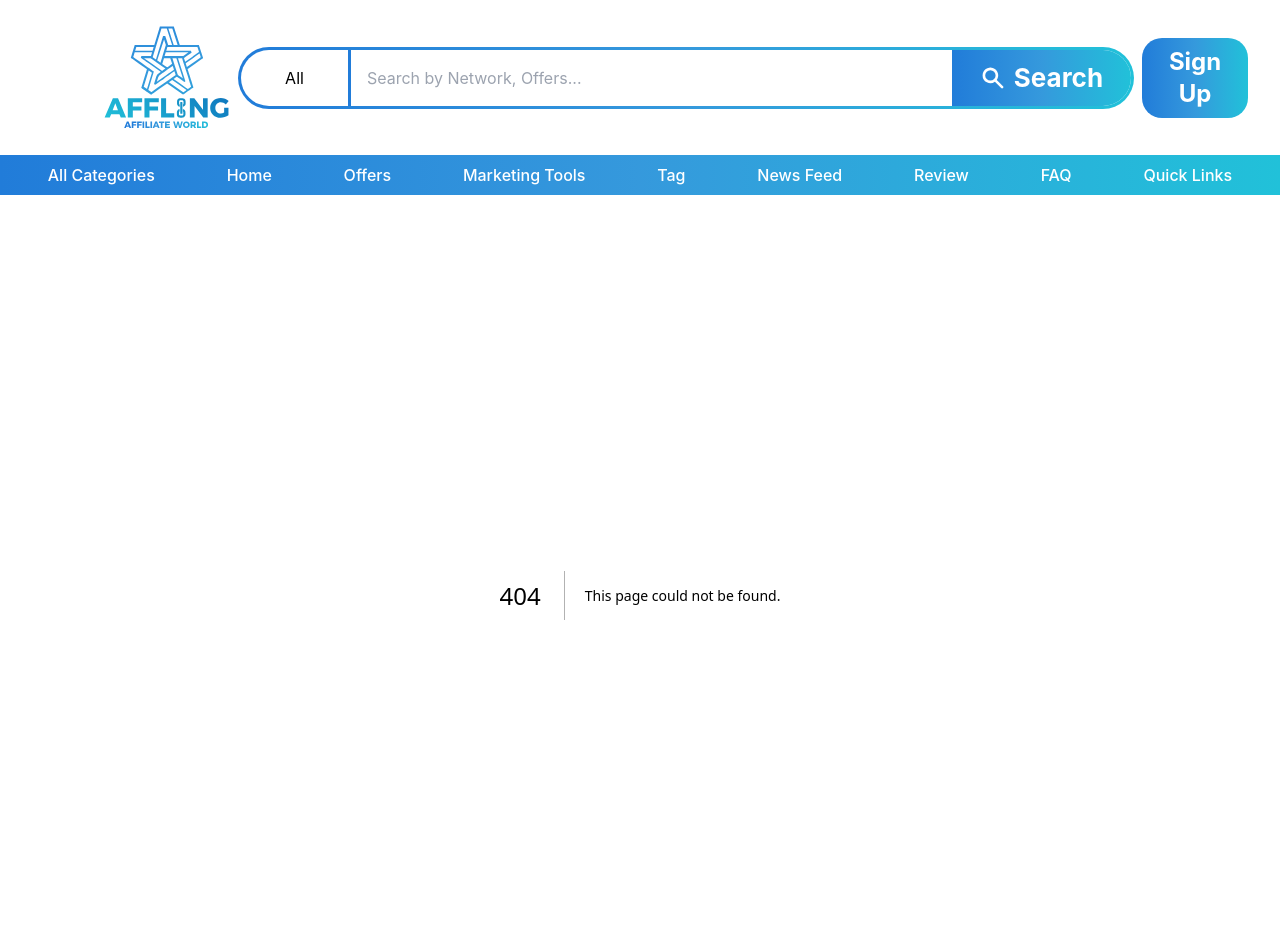
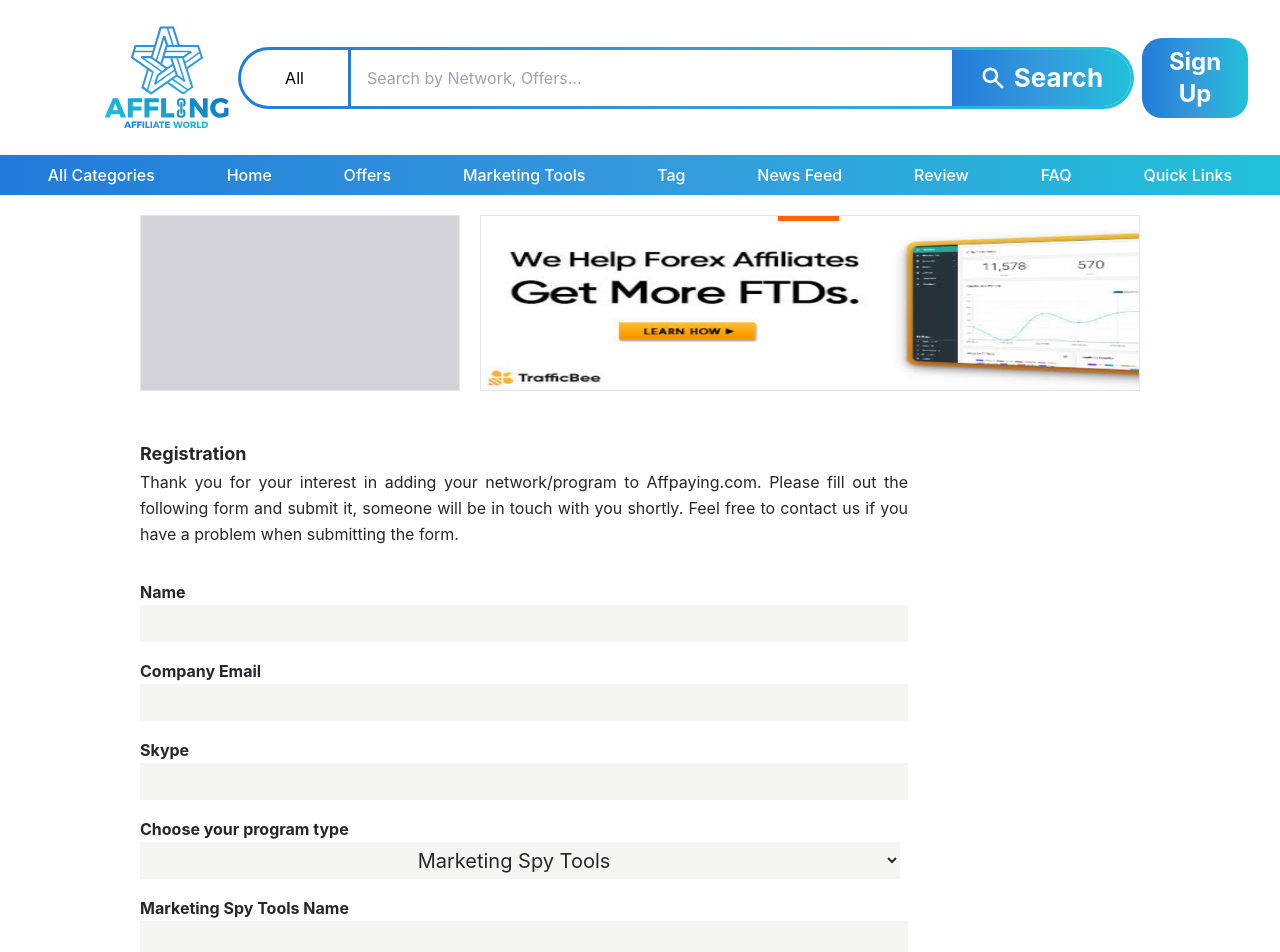
Before and after one commit to AFM-Taha/affling, a Next.js app: page /marketing-spy-tools in a window 1280 px wide. Before the commit this address had no page. Shown: the top 952 px of the page. Built offline with nearby package versions, Linux system fonts and the light colour scheme.

Commit message:
add marketing spy tools page

```diff
--- /dev/null
+++ b/src/pages/marketing-spy-tools/index.tsx
@@ -0,0 +1,17 @@
+import SignUpForm from '@/components/SignUpForm/SignUpForm';
+import SignUpPageHero from '@/components/common/hero/SignUpPageHero';
+
+export default function MarketingSpyTools() {
+    return (
+        <div className="mx-auto min-h-screen px-5 lg:px-[140px]">
+          {/* advertising-network add section  */}
+          <div>
+            <SignUpPageHero />
+          </div>
+          {/* signUp From  */}
+          <div className="mr-auto mt-12 max-w-screen-md">
+            <SignUpForm programType="Marketing Spy Tools" />
+          </div>
+        </div>
+      );
+}
```
